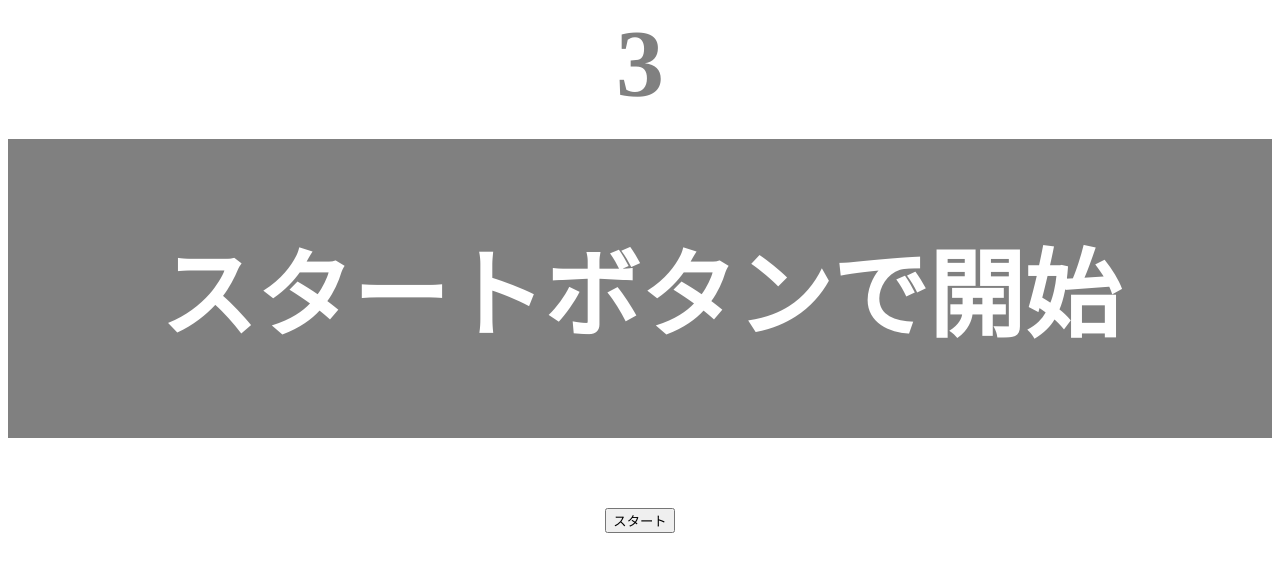
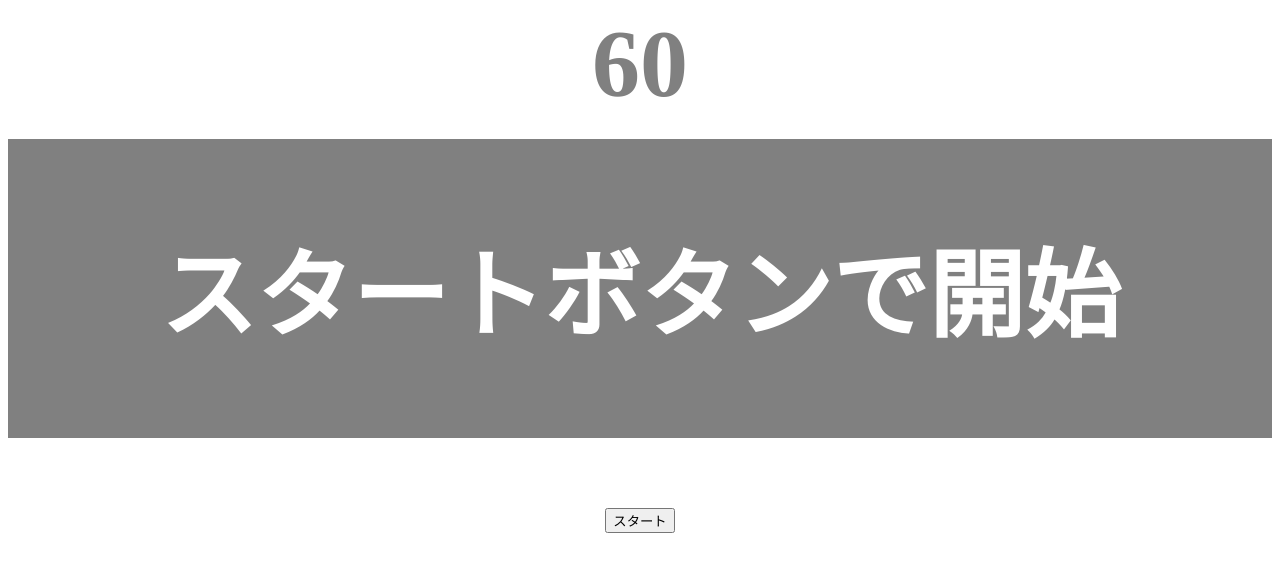
Before and after one commit to koninico/javascript-advanced-kadai, a plain HTML site: page kadai_002/index.html in a window 1280 px wide. Drawn offline with Linux system fonts and the light colour scheme.

Commit message:
kadai_tutorial_output提出

```diff
--- a/kadai_002/index.html
+++ b/kadai_002/index.html
@@ -8,7 +8,7 @@
   <link rel="stylesheet" href="style.css">
 </head>
 <body>
-  <p id="count" class="count">3</p>
+  <p id="count" class="count">60</p>
   <div id="wrap" class="wrap">
     <span id="typed" class="typed"></span><span id="untyped"></span>
   </div>
```
Also changed, not shown: 1 other file.
